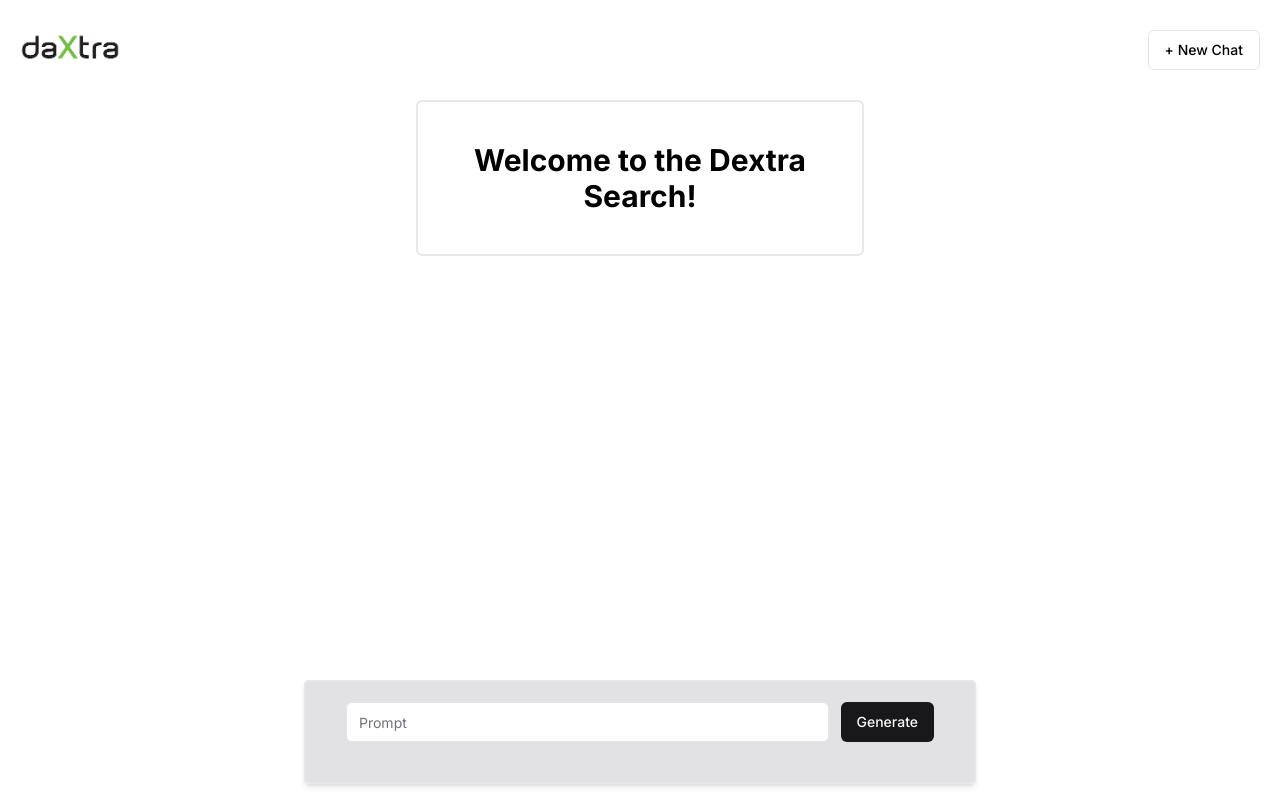
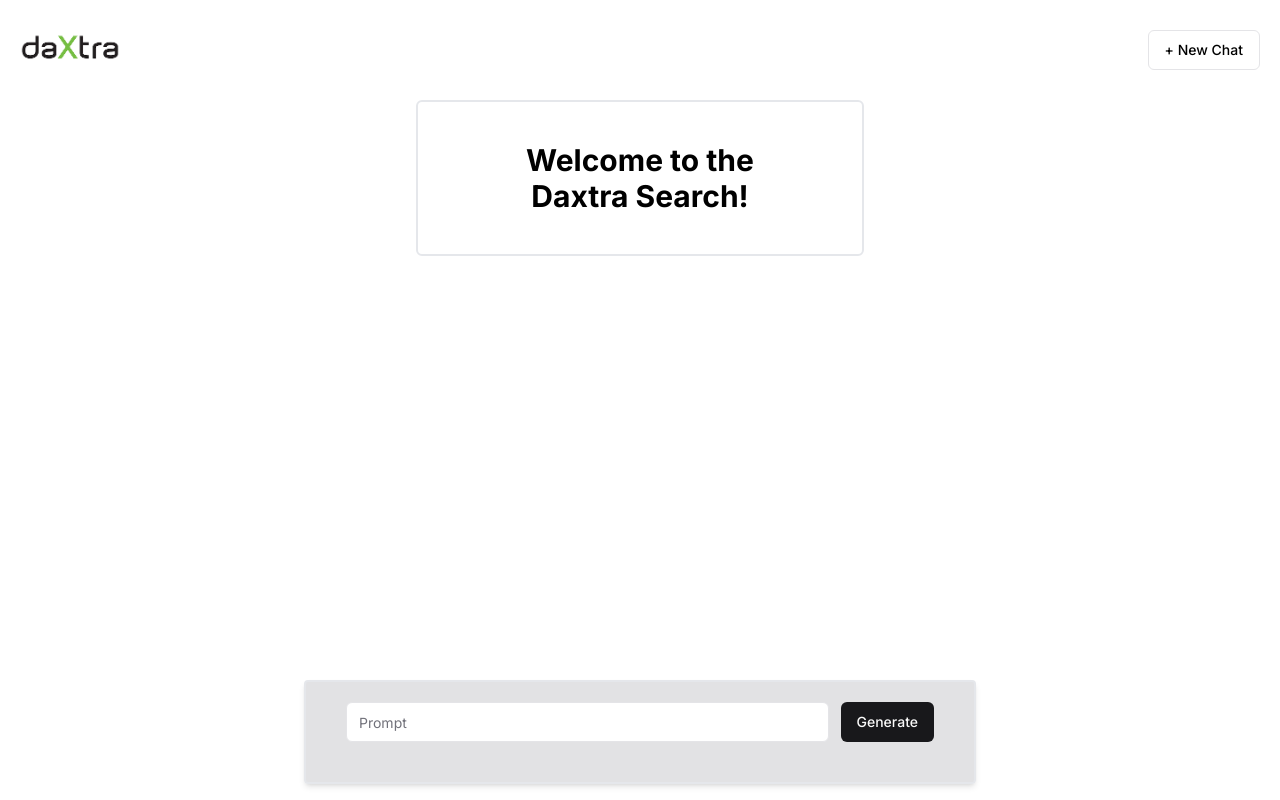
Before and after one commit to SksOp/daxtra, a Next.js app: page / in a window 1280 px wide. Built offline with nearby package versions, Linux system fonts and the light colour scheme.

Commit message:
updated name

```diff
--- a/app/layout.tsx
+++ b/app/layout.tsx
@@ -8,8 +8,8 @@
 const inter = Inter({ subsets: ["latin"], variable: "--font-sans" });
 
 export const metadata: Metadata = {
-  title: "Create Next App",
-  description: "Generated by create next app",
+  title: "Daxtra Search",
+  description: "Search for talents using Daxtra",
 };
 
 export default function RootLayout({
--- a/components/introduction.tsx
+++ b/components/introduction.tsx
@@ -5,7 +5,7 @@
     <div className="flex  items-center justify-center w-full h-full">
       <div className=" max-w-md gap-3 border-2 rounded-md p-10 border-foreground-muted w-full">
         <h1 className="text-3xl font-bold text-center w-full">
-          Welcome to the Dextra Search!
+          Welcome to the <br /> Daxtra Search!
         </h1>
       </div>
     </div>
```
